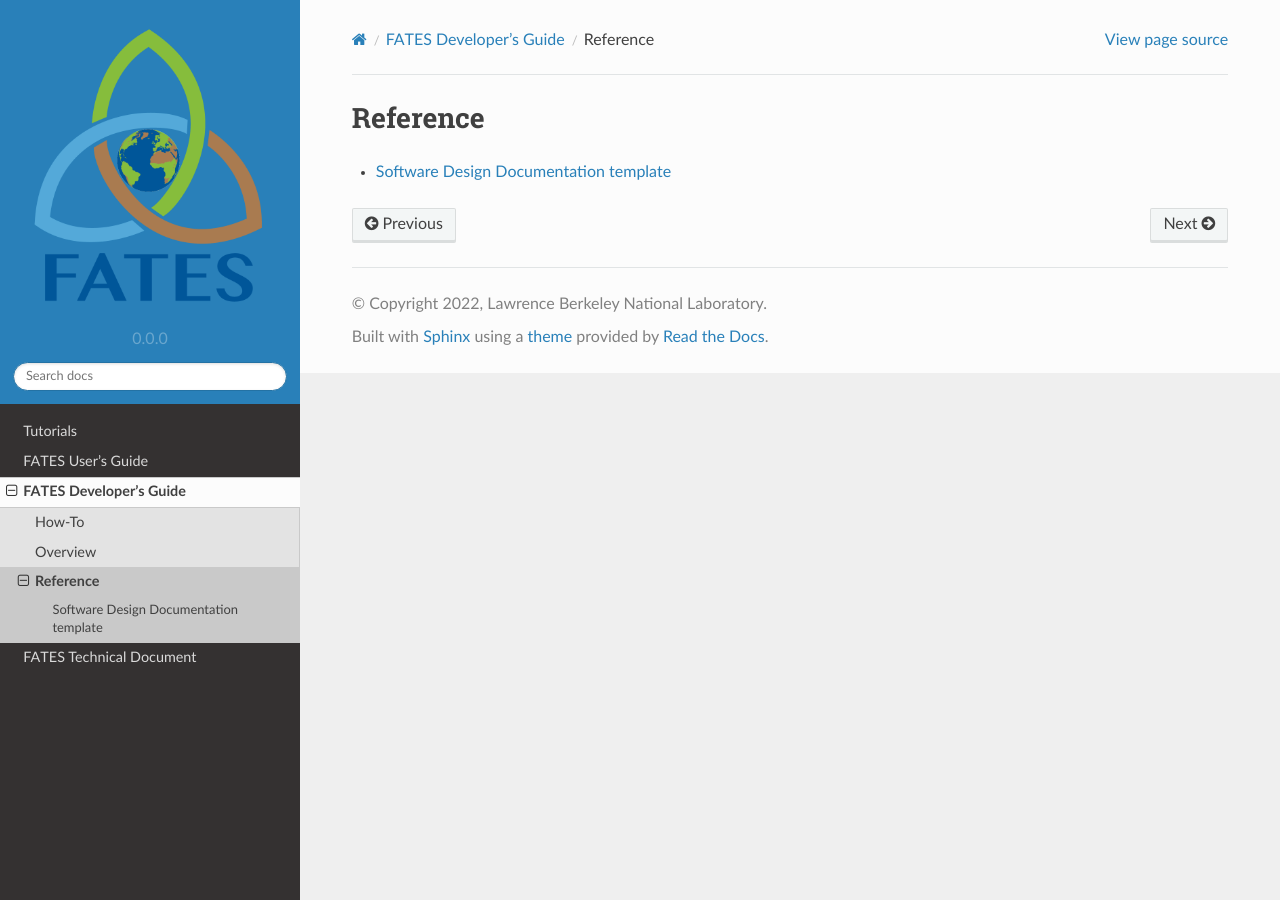
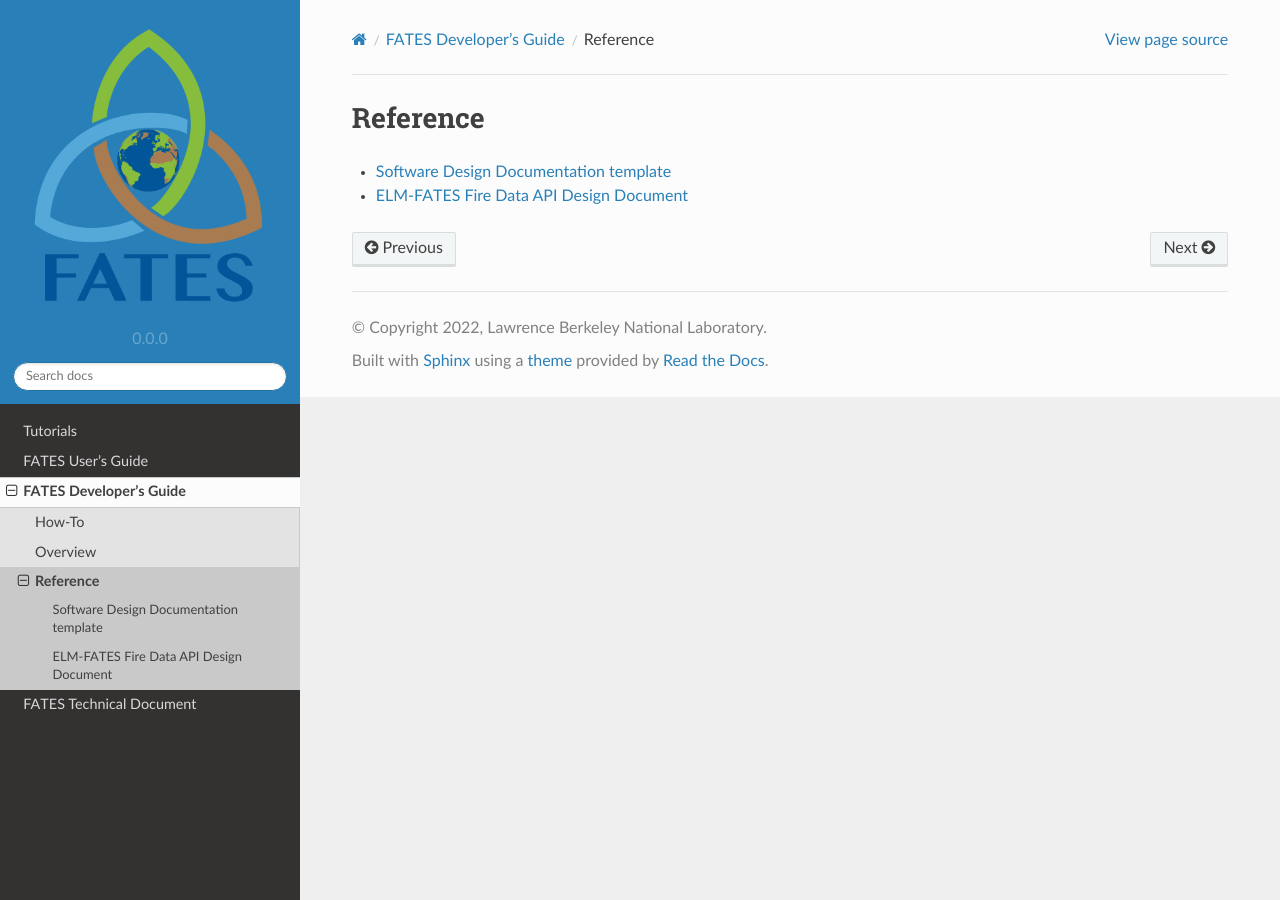
Before and after one commit to NGEET/fates-users-guide, a Sphinx documentation site: the page built from docs/source/developer/reference.rst, in a window 1280 px wide. Built offline with Sphinx 7.4.7 and the Read the Docs theme 2.0.0, drawn with Linux system fonts in a browser that asks for light colours.

Commit message:
add elm-fates fire design doc to reference index

```diff
--- a/docs/source/developer/reference.rst
+++ b/docs/source/developer/reference.rst
@@ -5,3 +5,4 @@ Reference
    :maxdepth: 1
 
    Design_Doc_Template
+   elm-fates-fire-design_doc
```
